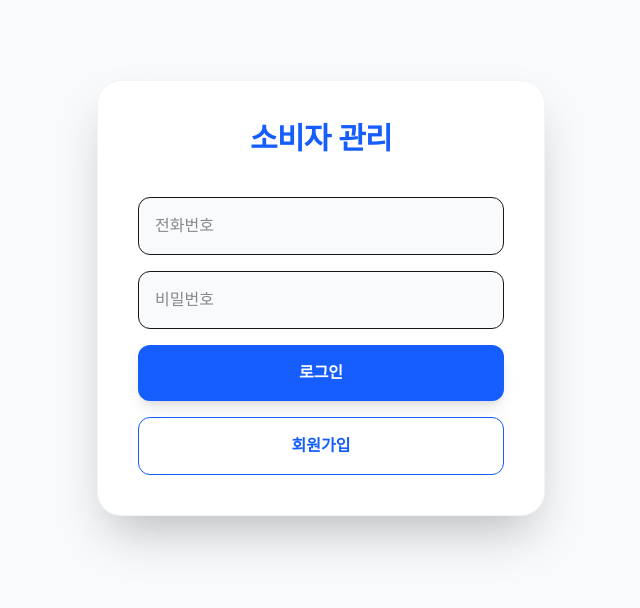
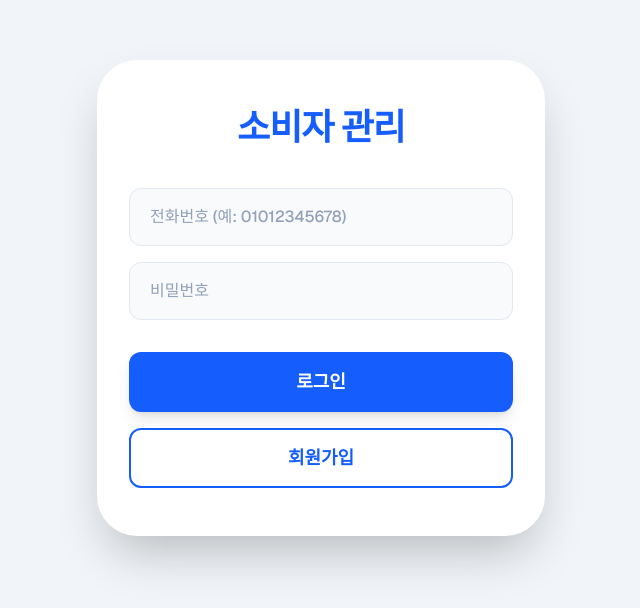
Before and after one commit to eyebeam-atomy/atomy-partner-care, a Next.js app: page / in a window 1280 px wide. Shown: the part 102-710 px from the top of the page, without its empty margins (319-959 px from the left). Built offline with nearby package versions, Linux system fonts and the light colour scheme; no server answers.

Commit message:
로그인 화면 입력창 글자색 수정

```diff
--- a/app/page.tsx
+++ b/app/page.tsx
@@ -1,54 +1,72 @@
 'use client';
-import { useState, useEffect } from 'react';
+import { useState } from 'react';
+import { supabase } from '@/lib/supabase';
 import { useRouter } from 'next/navigation';
-import { supabase } from '@/lib/supabase';
 
-export default function LoginPage() {
+export default function Login() {
+  const router = useRouter();
   const [phone, setPhone] = useState('');
   const [password, setPassword] = useState('');
-  const router = useRouter();
-
-  // 🚀 [보안] 이미 로그인된 세션이 있는지 확인 (서버단 세션 확인)
-  useEffect(() => {
-    const checkSession = async () => {
-      const { data: { session } } = await supabase.auth.getSession();
-      if (session) router.push('/dashboard');
-    };
-    checkSession();
-  }, [router]);
 
   const handleLogin = async (e: React.FormEvent) => {
     e.preventDefault();
     const virtualEmail = `${phone}@atomy.co.kr`;
 
-    // 🚀 [보안] Supabase 공식 인증 함수 호출
-    const { data, error } = await supabase.auth.signInWithPassword({
+    const { error } = await supabase.auth.signInWithPassword({
       email: virtualEmail,
       password: password,
     });
 
     if (error) {
-      alert('아이디 또는 비밀번호가 틀렸습니다.');
-      return;
-    }
-
-    if (data.session) {
+      alert('로그인 실패: 전화번호나 비밀번호를 확인해주세요.');
+    } else {
       router.push('/dashboard');
     }
   };
 
   return (
-    <div className="min-h-screen flex items-center justify-center bg-slate-50 p-4">
-      <div className="max-w-md w-full bg-white rounded-3xl shadow-2xl p-10 border border-slate-100">
-        <div className="text-center mb-10">
-          <h1 className="text-3xl font-extrabold text-blue-600 tracking-tight">소비자 관리</h1>
+    <div className="min-h-screen bg-slate-100 flex items-center justify-center p-4 font-sans">
+      <div className="bg-white w-full max-w-md rounded-[2.5rem] p-8 py-12 shadow-2xl">
+        <h1 className="text-4xl font-extrabold text-blue-600 text-center mb-10 tracking-tight">소비자 관리</h1>
+
+        <form onSubmit={handleLogin} className="space-y-4">
+          {/* 🚀 [수정] text-slate-900 (입력 글자색)과 placeholder:text-slate-400 (안내문구 색상) 추가 */}
+          <input
+            type="tel"
+            placeholder="전화번호 (예: 01012345678)"
+            className="w-full px-5 py-4 bg-slate-50 border border-slate-200 rounded-xl outline-none text-slate-900 placeholder:text-slate-400 font-medium focus:border-blue-500 focus:ring-2 focus:ring-blue-100 transition-all"
+            value={phone}
+            onChange={(e) => setPhone(e.target.value)}
+            required
+          />
+          <input
+            type="password"
+            placeholder="비밀번호"
+            className="w-full px-5 py-4 bg-slate-50 border border-slate-200 rounded-xl outline-none text-slate-900 placeholder:text-slate-400 font-medium focus:border-blue-500 focus:ring-2 focus:ring-blue-100 transition-all"
+            value={password}
+            onChange={(e) => setPassword(e.target.value)}
+            required
+          />
+
+          <div className="pt-4">
+            <button
+              type="submit"
+              className="w-full bg-blue-600 text-white py-4 rounded-xl font-bold text-lg shadow-lg active:scale-95 transition-transform"
+            >
+              로그인
+            </button>
+          </div>
+        </form>
+
+        <div className="mt-4">
+          <button
+            onClick={() => router.push('/signup')}
+            className="w-full bg-white text-blue-600 border-2 border-blue-600 py-3.5 rounded-xl font-bold text-lg active:scale-95 transition-transform"
+          >
+            회원가입
+          </button>
         </div>
-        <form onSubmit={handleLogin} className="space-y-4">
-          <input type="text" placeholder="전화번호" className="w-full px-4 py-4 bg-slate-50 border rounded-xl" value={phone} onChange={(e) => setPhone(e.target.value)} />
-          <input type="password" placeholder="비밀번호" className="w-full px-4 py-4 bg-slate-50 border rounded-xl" value={password} onChange={(e) => setPassword(e.target.value)} />
-          <button type="submit" className="w-full py-4 bg-blue-600 text-white font-bold rounded-xl shadow-lg">로그인</button>
-          <button type="button" onClick={() => router.push('/signup')} className="w-full py-4 bg-white border border-blue-600 text-blue-600 font-bold rounded-xl">회원가입</button>
-        </form>
+
       </div>
     </div>
   );
```
